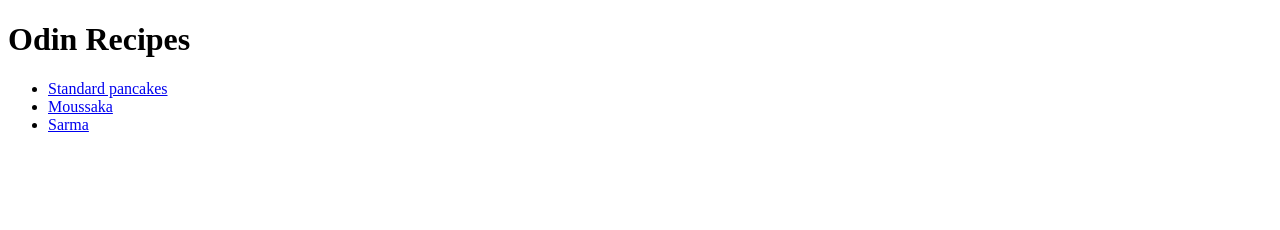
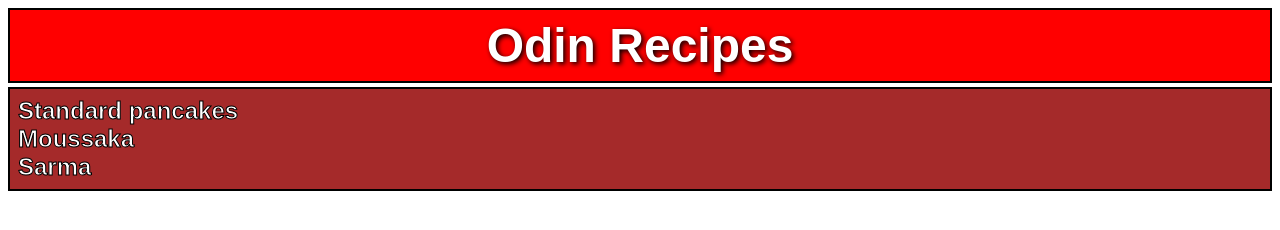
Before and after one commit to consistencyIncarnate/odin-recipes, a plain HTML site: page index.html in a window 1280 px wide. Drawn offline with Linux system fonts and the light colour scheme.

Commit message:
Add landing page style

```diff
--- a/index.html
+++ b/index.html
@@ -4,10 +4,11 @@
     <meta charset="UTF-8">
     <meta name="viewport" content="width=device-width, initial-scale=1.0">
     <title>Odin Recipes</title>
+    <link rel="stylesheet" href="styles.css">
 </head>
 <body>
     <h1>Odin Recipes</h1>
-    <ul>
+    <ul class="lista">
         <li><a href="./recipes/pancakes.html">Standard pancakes</a></li>
         <li><a href="./recipes/moussaka.html">Moussaka</a></li>
         <li><a href="./recipes/sarma.html">Sarma</a></li>
--- /dev/null
+++ b/styles.css
@@ -0,0 +1,39 @@
+html {
+    font-family: Arial, Helvetica, sans-serif;
+}
+
+::selection {
+    color: white;
+    background: orange;
+}
+
+h1 {
+    background-color: red;
+    color: white;
+    font-size: 48px;
+    text-shadow: 2px 2px 5px black;
+    text-align: center;
+    margin: 4px auto;
+    padding: 8px;
+    border-style: solid;
+    border-width: 2px;
+    border-color: black;
+}
+
+.lista {
+    background-color: brown;
+    margin: 4px auto;
+    padding: 8px;
+    list-style-type: none;
+    border-style: solid;
+    border-width: 2px;
+    border-color: black;
+}
+
+li a {
+    color: white;
+    font-size: 24px;
+    font-weight: 700;
+    text-decoration: none;
+    -webkit-text-stroke: 1px black;
+}
```
